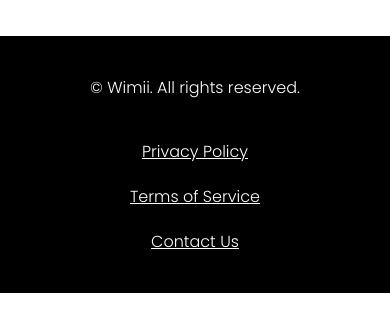
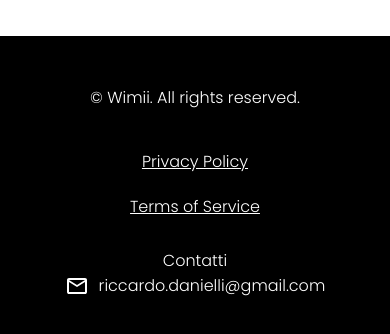
Before and after one commit to GiovanniMaugeri/Sito-ricca, a plain HTML site: page index.html in a window 390 px wide. Shown: the part 3555-3889 px from the top of the page. Before the commit the page ends 3848 px from the top, so only its background shows below. Drawn offline with Linux system fonts and the light colour scheme.

Commit message:
Fixed mobile nav links, fixed footer

```diff
--- a/common.css
+++ b/common.css
@@ -126,7 +126,28 @@ footer a{
     color: white;
     text-decoration: underline;
 }
+footer p{
+    margin:  1ch 0 0 0;
+}
 
+.footer-nav ul li{
+    display: flex;
+    align-items: center;
+    justify-content: center;
+    gap: 1ch;
+    margin-top: 0;
+}
+
+.footer-nav ul li p{
+    padding: 0;
+    margin: 0;
+}
+.footer-grid{
+    display: grid;
+    grid-template-columns: repeat(auto-fit, minmax(180px, 1fr));
+    gap: 2ch;
+    margin-top: 2ch;
+}
 @media screen and (min-width: 768px){
     header{
         justify-content: start;
--- a/index.html
+++ b/index.html
@@ -22,9 +22,9 @@
         <nav class="">
             <ul>
                 <li id="nav-cross"><img  src="./assets/cross.svg" alt=""></li>
-                <li><a href="#first-section">Contatti</a></li>
-                <li><a href="#other-section">Supporto</a></li>
-                <li><a href="#contact">Iniziative</a></li>
+                <li><a href="#contatti">Contatti</a></li>
+                <li><a href="#contatti">Supporto</a></li>
+                <li><a href="./index.html#iniziative">Iniziative</a></li>
                 <li><a href="./comeFunziona.html">Come funziona</a></li>
             </ul>
         </nav>
@@ -102,7 +102,7 @@
             <p> Smetti di sprecare una giornata a scrollare sul divano ed inizia ad usare Wimii!</p>
             <p> Completamente gratuita usata per trovare persone con i tuoi interessi, fare amicizie o metterti in contatto con le persone giuste!</p>
         </section>
-        <section class="other-section" style="overflow: visible;">
+        <section class="other-section" style="overflow: visible;" id="iniziative">
             <h2>Partecipa ad iniziative con chat singola, di gruppo oppure creale TE!</h2>
             <p>Non sprecare occasioni pre conoscere gente nuova e uscire falla comfort zone.</p>
             <div class="carosello">
@@ -204,13 +204,26 @@
     </main>
     <footer>
         <p>&copy; Wimii. All rights reserved.</p>
+        <div class="footer-grid">
             <nav>
                 <ul>
                     <li><a href="#">Privacy Policy</a></li>
                     <li><a href="#">Terms of Service</a></li>
-                <li><a href="#">Contact Us</a></li>
                 </ul>
             </nav>
+
+            <div>
+                <p>Contatti</p>
+                <nav class="footer-nav" id="contatti">
+                    <ul>
+                        <li>
+                            <img src="./assets/mail_24x24.svg" alt="" style="color: white">
+                            <p>riccardo.danielli@gmail.com</p>
+                        </li>
+                    </ul>
+                </nav>
+            </div>
+       </div>
     </footer>
 
 </body>
--- a/navBarScript.js
+++ b/navBarScript.js
@@ -48,6 +48,12 @@ window.onload = function() {
     document.getElementById("burger-menu").addEventListener("click", function() {
         document.querySelector("nav").classList.add("open");
         disableScroll();
-
     }) ;
+    document.querySelectorAll("nav a").forEach(item => {
+        item.addEventListener("click", function() {
+            document.querySelector("nav").classList.remove("open");
+            enableScroll();
+        })
+      }
+      ) ;
 }
--- a/script.js
+++ b/script.js
@@ -30,14 +30,6 @@ window.addEventListener("scroll", function() {
         document.getElementById("chatVideoPaintball").play();
     }
 });
-// Scroll to top on page load
-window.addEventListener("load", function() {
-    window.scroll({
-        top: 0,
-        left: 0,
-        behavior: 'smooth'
-    });
-});
 
 
 document.getElementById("scrollDownBtn").addEventListener("click", function() {
```
Also changed, not shown: comeFunziona.html (+28 -4 lines), assets/mail_24x24.svg (added). Lines whose indentation alone changed are shown as unchanged.
